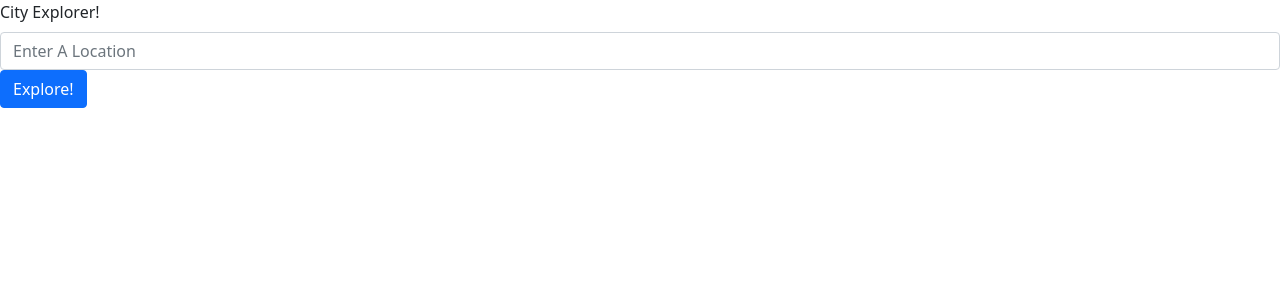
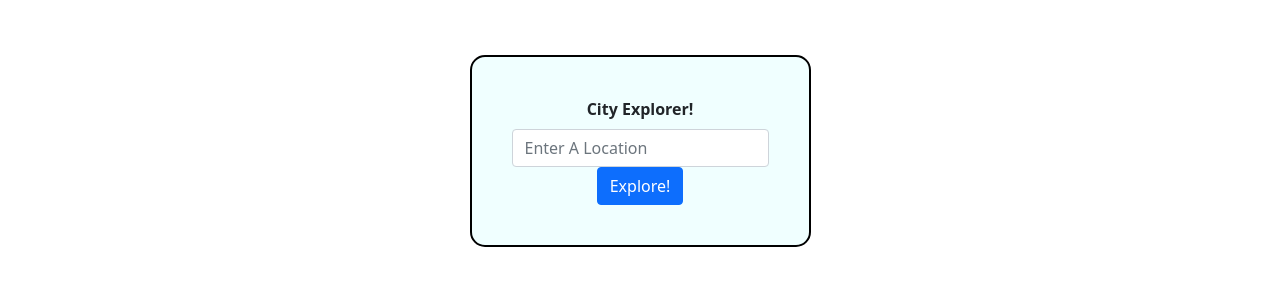
Before and after one commit to MotoBenny/city-explorer, a React (Create React App) app: page / in a window 1280 px wide. Shown: the top 300 px of the page. Built offline with nearby package versions, Linux system fonts and the light colour scheme.

Commit message:
completed styling

```diff
--- a/src/App.css
+++ b/src/App.css
@@ -36,3 +36,8 @@
     transform: rotate(360deg);
   }
 }
+
+main {
+  display: flex;
+  justify-content: center;
+}
--- a/src/App.js
+++ b/src/App.js
@@ -2,6 +2,8 @@ import './App.css';
 import Explorer from './Explorer'
 import React from 'react';
 import 'bootstrap/dist/css/bootstrap.min.css';
+import './location.css'
+import './explorer.css'
 
 function App() {
   return (
--- a/src/Explorer.js
+++ b/src/Explorer.js
@@ -31,8 +31,8 @@ class Explorer extends React.Component {
   render() {
     return (
       <>
-        <Form>
-          <Form.Label> City Explorer!
+        <Form id='explForm'>
+          <Form.Label id="formLabel"> City Explorer!
           </Form.Label>
           <Form.Control
             onChange={this.handleChange}
--- a/src/Location.js
+++ b/src/Location.js
@@ -9,17 +9,20 @@ class Location extends React.Component {
   }
 
   render() {
+    let map = `https://maps.locationiq.com/v3/staticmap?key=${process.env.REACT_APP_LOCATIONIQ_API_KEY}&center=${this.props.lat},${this.props.long}&zoom=13`
     return (
       // bootstrap card
-      <Card style={{ width: '18rem' }}>
+      <Card id='locCard' style={{ width: '26rem' }}>
         <Card.Body>
-          <Card.Title>{this.props.city}</Card.Title>
-          <Card.Text>
+          <Card.Title id='locTitle'>{this.props.city}</Card.Title>
+          <Card.Text className='locText'>
             The Latitude is: {this.props.lat}
           </Card.Text>
-          <Card.Text>
+          <Card.Text className='locText'>
             the Longitude is: {this.props.long}
           </Card.Text>
+          <Card.Img in='locImg' variant="top" src={map} />
+
         </Card.Body>
       </Card>
     );
--- /dev/null
+++ b/src/explorer.css
@@ -0,0 +1,13 @@
+#explForm {
+  margin-top: 55px;
+  background-color: azure;
+  padding: 40px;
+  border-radius: 15px;
+  border: solid 2px black;
+  text-align: center;
+}
+
+#formLabel {
+  font-weight: 700;
+
+}
--- /dev/null
+++ b/src/location.css
@@ -0,0 +1,24 @@
+
+
+#locCard {
+  display: flex;
+  justify-content: center;
+  border-radius: 25px;
+  background-color: rgb(250, 242, 231);
+}
+
+#locTitle {
+  display: flex;
+  justify-content: center;
+  text-align: center;
+  font-weight: bolder;
+}
+
+#locImg {
+  border-radius: 55px;
+}
+
+.locText {
+  display: flex;
+  justify-content: center;
+}
```
Also changed, not shown: 1 other file (tests, documents, lock files or other folders).
